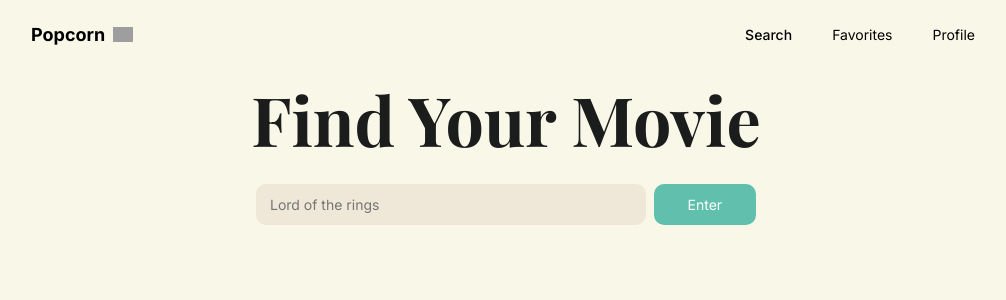
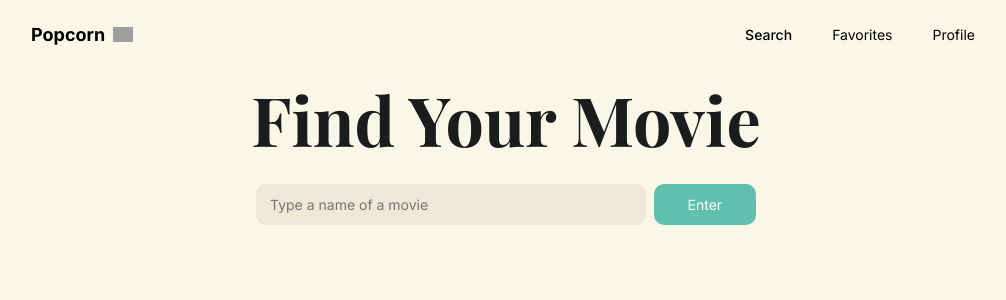
Before and after one commit to daniltrunin/popcorn, a React (Vite) app: page / in a window 1280 px wide. Shown: the top 300 px of the page, without its empty margins (134-1140 px from the left). Built offline with nearby package versions, Linux system fonts and the light colour scheme; grey boxes are pictures that could not be loaded; a web font is replaced by a local one.

Commit message:
UI improvements

```diff
--- a/src/components/FavoritesCards/FavoritesCards.jsx
+++ b/src/components/FavoritesCards/FavoritesCards.jsx
@@ -48,7 +48,7 @@ export default function FavoritesCards() {
             onChange={handleInputChange}
             type="text"
             className={styles["search-bar"]}
-            placeholder="Lord of the rings"
+            placeholder="Type a name of a movie"
           ></input>
         </div>
         {favoritesStorage && favoritesStorage.length > 0 ? (
--- a/src/components/SearchPage/SearchPage.jsx
+++ b/src/components/SearchPage/SearchPage.jsx
@@ -80,7 +80,7 @@ export default function SearchPage() {
             onChange={(e) => setSearchQuery(e.target.value)}
             type="text"
             className={styles["search-bar"]}
-            placeholder="Lord of the rings"
+            placeholder="Type a name of a movie"
           ></input>
           <button
             onClick={() => handleSubmit(1)}
--- a/src/components/YourProfile/yourprofile.module.css
+++ b/src/components/YourProfile/yourprofile.module.css
@@ -1,7 +1,8 @@
 .container {
   display: flex;
   flex-direction: column;
-  justify-content: space-between;
+  align-items: center;
+  justify-content: center;
 
   height: 100vh;
   max-height: 90vh;
@@ -20,8 +21,8 @@
 }
 
 .logout-btn {
-  max-width: 200px;
-  width: 200px;
+  max-width: 25%;
+  width: 25%;
 
   border: none;
   border-radius: 10px;
@@ -36,5 +37,7 @@
 
   cursor: pointer;
 
-  align-self: flex-end;
+  &:hover {
+    background-color: rgb(253, 74, 74);
+  }
 }
```
